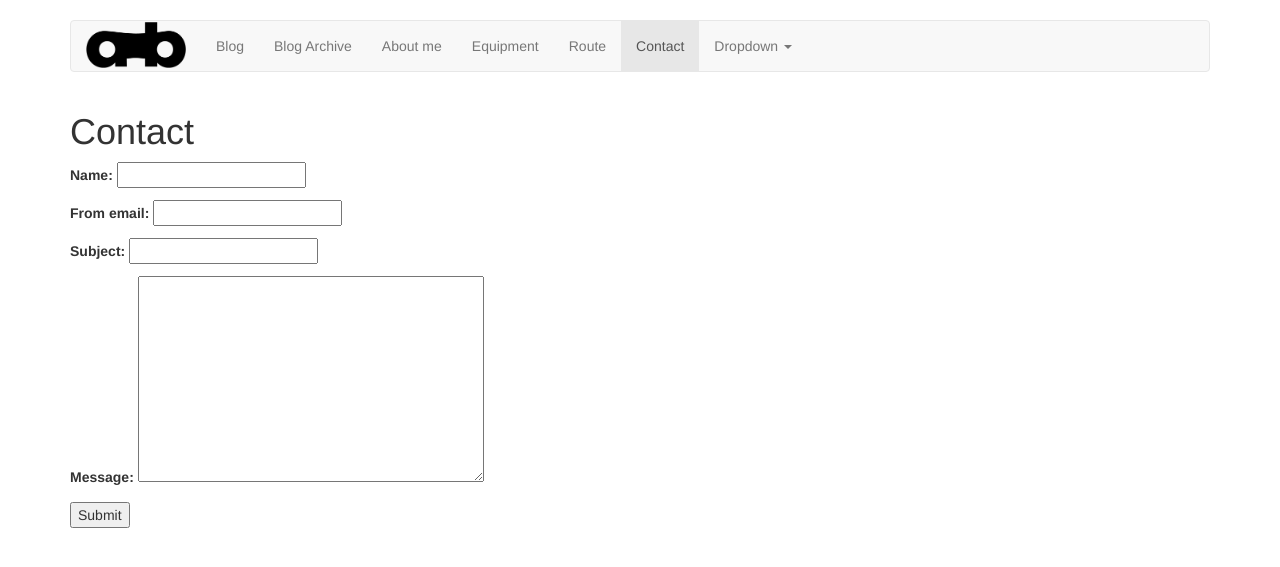
After one commit to aleda145/bike, a Django app: page /contact/ in a window 1280 px wide. The commit adds this page. Shown: the top 567 px of the page. Run offline with Django 3.2, Linux system fonts and the light colour scheme; some libraries are stand-ins or nearby versions.

Commit message:
dabbling with email

```diff
--- a/bike/urls.py
+++ b/bike/urls.py
@@ -24,6 +24,7 @@ urlpatterns = [
     url(r'^about/',views.AboutView.as_view(), name='about'),
     url(r'^equipment/',views.EquipmentView.as_view(), name='equipment'),
     url(r'^route/',views.RouteView.as_view(), name='route'),
-    url('^reverse/',views.ReversePostView.as_view(),name='reverse')
-
+    url('^reverse/',views.ReversePostView.as_view(),name='reverse'),
+    url('^contact/',views.ContactView.as_view(),name='contact'),
+    url('^thanks/',views.ThanksView.as_view(),name='contact'),
 ]
--- /dev/null
+++ b/blog/forms.py
@@ -0,0 +1,11 @@
+from django import forms
+
+class ContactForm(forms.Form):
+    name = forms.CharField(required=True)
+    from_email = forms.EmailField(required=True)
+    subject = forms.CharField(required=True)
+    message = forms.CharField(widget=forms.Textarea)
+
+    def send_email(self):
+        # send email using the self.cleaned_data dictionary
+        pass
--- a/blog/static/blog/blogstyle.css
+++ b/blog/static/blog/blogstyle.css
@@ -1,7 +1,6 @@
 
 
 .titledate > h1 { display:inline; }
-.titledate span {  }
 
 
 .blogpostcontent{
--- a/blog/templates/blog/base.html
+++ b/blog/templates/blog/base.html
@@ -12,7 +12,7 @@
     <link rel="stylesheet" type="text/css" href="{% static 'blog/basestyle.css' %}" />
     <link rel="stylesheet" href="https://maxcdn.bootstrapcdn.com/bootstrap/3.3.6/css/bootstrap.min.css" integrity="sha384-1q8mTJOASx8j1Au+a5WDVnPi2lkFfwwEAa8hDDdjZlpLegxhjVME1fgjWPGmkzs7" crossorigin="anonymous">
     <link rel="stylesheet" href="https://maxcdn.bootstrapcdn.com/font-awesome/4.5.0/css/font-awesome.min.css">
-    <link rel="shortcut icon" href="{% static 'blog/images/icon.png' %}" type="image/x-icon" />
+    <link rel="icon" href="{% static 'blog/images/icon.png' %}" type="image/png" />
 
     <title>{% block title %}{% endblock %} - alexander.bike</title>
 
@@ -72,6 +72,8 @@
         {% block sidebar %}
         {% endblock %}
     </div>
+
+    {% block extracontent %} {% endblock %}
 </div>
 
 
--- a/blog/templates/blog/blog_archive.html
+++ b/blog/templates/blog/blog_archive.html
@@ -17,7 +17,7 @@
             <ul>
                 {%  for blog in month.list %}
                     <li class="">
-                        <a href="../{{ blog.slug }}">{{ blog.title }}</a>
+                        <a href="../{{ blog.slug }}"><p class="blogposttext">{{ blog.title }}</p></a>
                     </li>
 
                 {% endfor %}
--- /dev/null
+++ b/blog/templates/blog/contact.html
@@ -0,0 +1,13 @@
+{% extends "blog/base.html" %}
+
+{% block title %}Contact{% endblock %}
+{% block contact %}active {% endblock %}
+
+{% block content %}
+<h1>Contact</h1>
+<form role="form" action="" method="post">
+    {% csrf_token %}
+    {{ form.as_p }}
+    <button type="submit">Submit</button>
+</form>
+{% endblock %}
--- a/blog/views.py
+++ b/blog/views.py
@@ -8,11 +8,16 @@ from django.utils import timezone
 from django.core.paginator import Paginator, EmptyPage, PageNotAnInteger
 from django.shortcuts import render
 from django.views.generic import TemplateView
-
+from blog.forms import ContactForm
+from django.views.generic.edit import FormView
 from django.views.generic.dates import MonthArchiveView
 from django.views.generic.list import ListView
 from django.views.generic.detail import DetailView
 from .models import BlogPost,EquipmentItem,EquipmentCategory
+from django.template.loader import get_template
+from django.core.mail import EmailMessage
+from django.template import Context
+from django.core.mail import send_mail, BadHeaderError
 
 #TODO archive
 class IndexView(ListView):
@@ -102,7 +107,29 @@ class EquipmentView(ListView):
 class RouteView(TemplateView):
     template_name = 'blog/route.html'
 
+class ContactView(FormView):
+    template_name = 'blog/contact.html'
+    form_class = ContactForm
+    success_url = '/thanks/'
+    def form_valid(self, form):
+        if form.is_valid():
+            subject = form.cleaned_data['subject']
+            from_email = form.cleaned_data['from_email']
+            message = form.cleaned_data['message']
+            name=form.cleaned_data['name']
+            print(name)
+            try:
+                send_mail(subject+' '+name, message, from_email, ['alexander.dahl93@gmail.com'])
+                print('email sent!')
+            except BadHeaderError:
+                    return HttpResponse('Invalid header found.')
 
+        # This method is called when valid form data has been POSTed.
+        # It should return an HttpResponse.
+        return super(ContactView, self).form_valid(form)
+
+class ThanksView(TemplateView):
+    template_name = 'blog/thanks.html'
 # class DetailView(generic.DetailView):
 #     template_name = 'blog/blog_detail.html'
 #
```
Also changed, not shown: bike/settings.py (+9 -0 lines), blog/templates/blog/blog_detail.html (+12 -6 lines), blog/templates/blog/thanks.html (added, +8 -0 lines).
